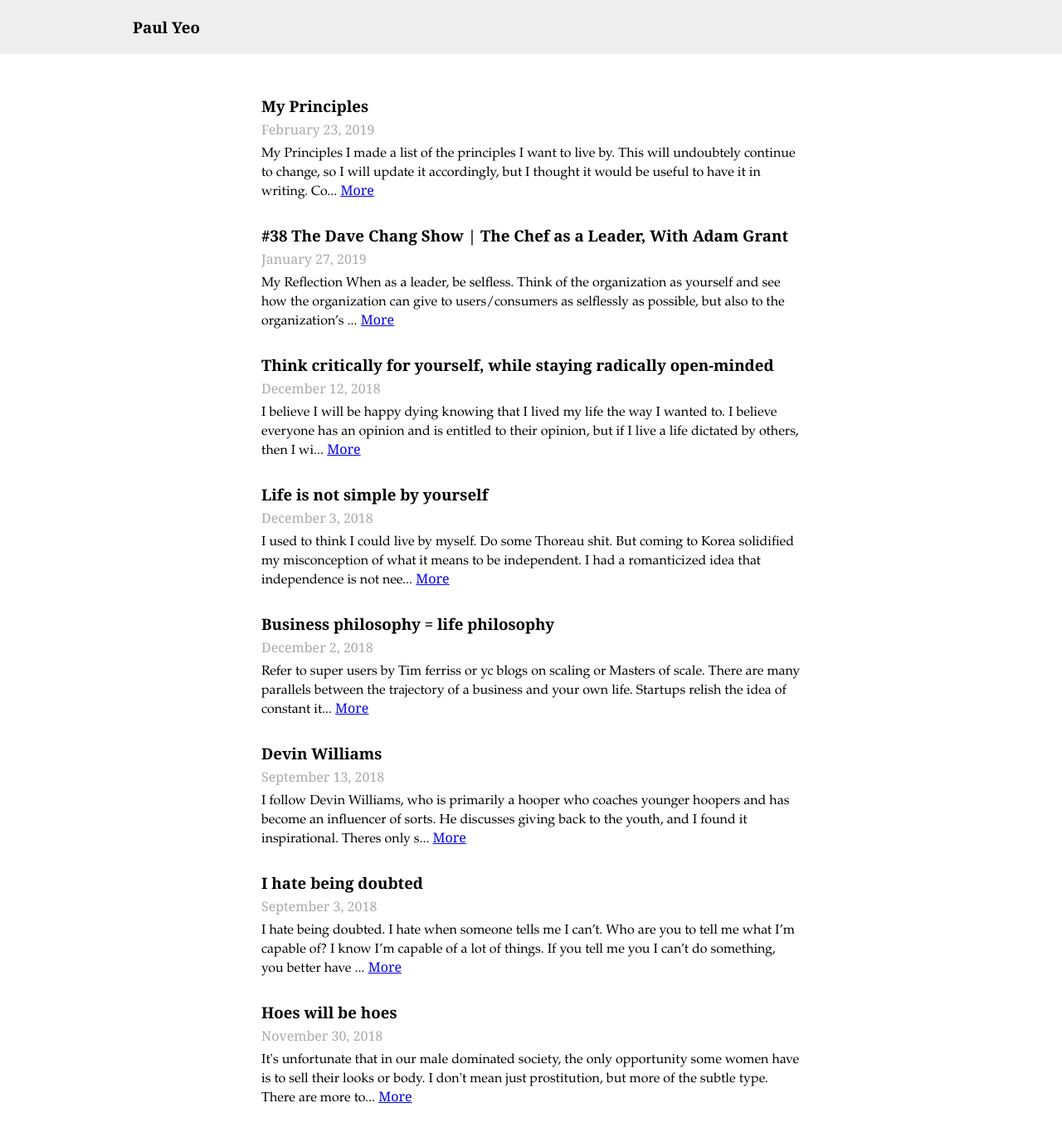
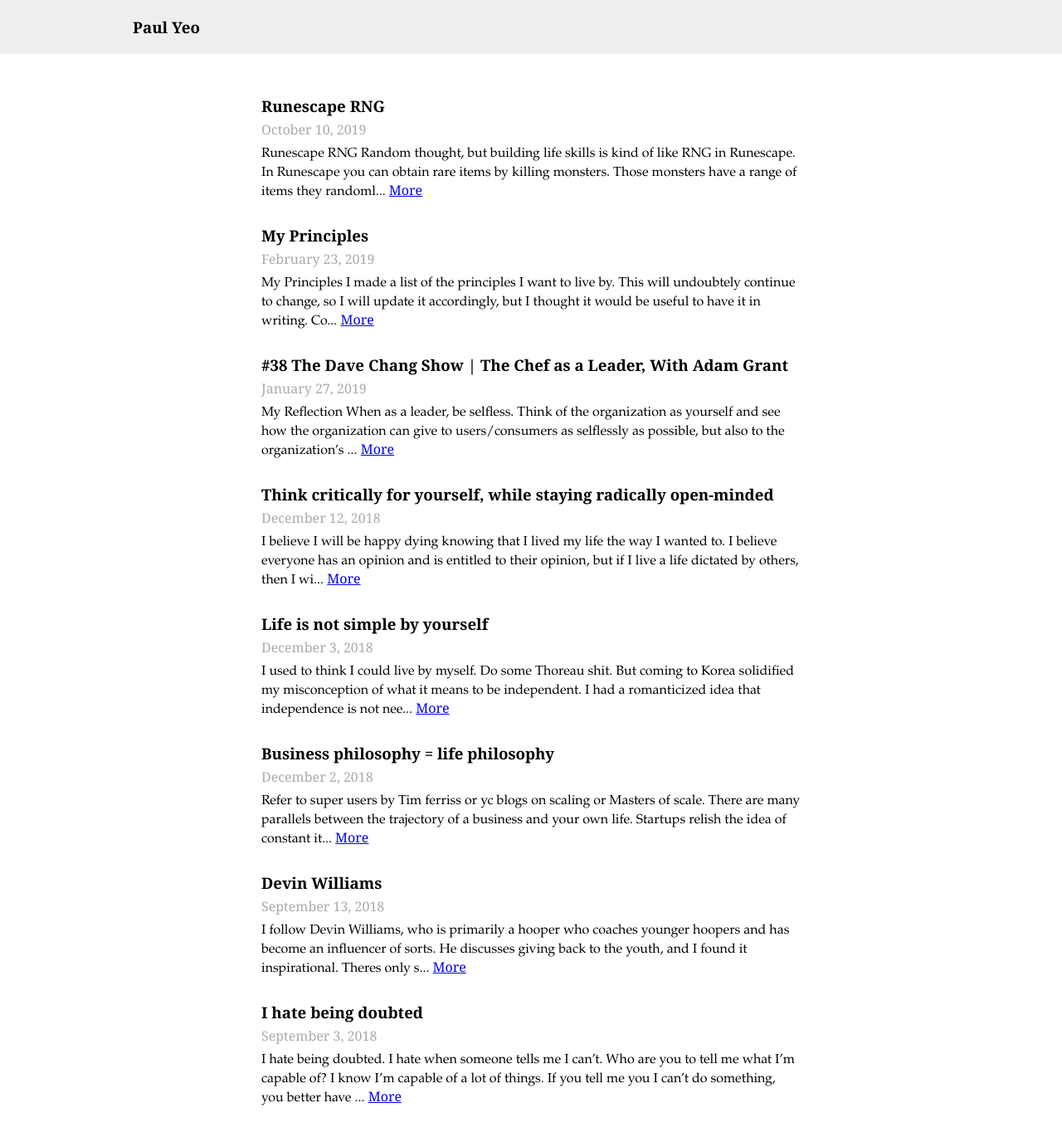
Before and after one commit to paulyeo21/paulyeo.com, a React app: page / in a window 1280 px wide. Shown: the top 1370 px of the page at 83% size. Built offline with nearby package versions, Linux system fonts and the light colour scheme.

Commit message:
Add new article, remove 'h will be h'

```diff
--- a/src/components/HomePageArticleContainer.js
+++ b/src/components/HomePageArticleContainer.js
@@ -1,7 +1,7 @@
 import React, { Component } from "react";
 import { render } from "react-dom";
 import HomePageArticleBlob from "./HomePageArticleBlob.js";
-import articles from "../data/articles.json";
+import articles from "../data/articles.js";
 
 export default class HomePageArticleContainer extends Component {
   render() {
--- a/src/components/Routes.js
+++ b/src/components/Routes.js
@@ -3,7 +3,7 @@ import { render } from "react-dom";
 import { Switch, Route } from "react-router-dom";
 import Article from "./Article";
 import HomePage from "./HomePage";
-import articles from "../data/articles.json";
+import articles from "../data/articles.js";
 import { generateHandle } from "../helpers/articleHelpers.js";
 
 export default class Routes extends Component {
--- a/src/data/articles.json
+++ b/src/data/articles.js
@@ -1,4 +1,10 @@
-[
+const data = [
+  {
+    "id": 9,
+    "title": "Runescape RNG",
+    "date": "October 10, 2019",
+    "body": "<b>Runescape RNG</b><p>Random thought, but building life skills is kind of like RNG in Runescape. In Runescape you can obtain rare items by killing monsters. Those monsters have a range of items they randomly drop. The more rare items drop at less frequent rates while common items drop frequently. The probability of a drop is determined beforehand and whether you are lucky or not is referred in the gaming industry as RNG or Random Number Generator. Building life skills is sort of like that process. Talent varies person by person so learning happens at a different pace for everyone. For some they're lucky and they get a rare drop on their first 10 kills; for others, they're not so lucky and it takes them 1000 hours to play the piano.</p>"
+  },
   {
     "id": 8,
     "title": "My Principles",
@@ -41,10 +47,12 @@
     "date": "September 3, 2018",
     "body": "I hate being doubted. I hate when someone tells me I can’t. Who are you to tell me what I’m capable of? I know I’m capable of a lot of things. If you tell me you I can’t do something, you better have some good ass reasons otherwise my life’s purpose might be to prove you wrong. Magic Johnson once said he loved to prove others wrong. I feel the same way. When I’m slighted I do an internal argument. I think through why that person is slighting me. And I think through why they’re wrong for slighting me. And usually it ends with frustration, but ultimately helps me reason through my emotions and motivates me to do better, to do more."
   },
-  {
-    "id": 1,
-    "title": "Hoes will be hoes",
-    "date": "November 30, 2018",
-    "body": "It's unfortunate that in our male dominated society, the only opportunity some women have is to sell their looks or body. I don't mean just prostitution, but more of the subtle type. There are more to hoes than booty shaking mamas. There are people in general regardless of gender who profit off their looks. Whether that is as simple as a first impression in an interview or as complicated as a marriage founded on appearance. This is not a judgment piece; more of a realization from having had the luxury of being on both sides of the transaction. Be self-sufficient and don't let anybody dictate your life entirely. It's pretty obvious, but if you realize that you are a hoe who has pinned his whole identity on appearance, don't be surprised for that day when you sag and wither and everyone who showed up before because you were pretty, don't treat you the same."
-  }
-]
+  // {
+  //   "id": 1,
+  //   "title": "Hoes will be hoes",
+  //   "date": "November 30, 2018",
+  //   "body": "It's unfortunate that in our male dominated society, the only opportunity some women have is to sell their looks or body. I don't mean just prostitution, but more of the subtle type. There are more to hoes than booty shaking mamas. There are people in general regardless of gender who profit off their looks. Whether that is as simple as a first impression in an interview or as complicated as a marriage founded on appearance. This is not a judgment piece; more of a realization from having had the luxury of being on both sides of the transaction. Be self-sufficient and don't let anybody dictate your life entirely. It's pretty obvious, but if you realize that you are a hoe who has pinned his whole identity on appearance, don't be surprised for that day when you sag and wither and everyone who showed up before because you were pretty, don't treat you the same."
+  // }
+];
+
+export default data;
```
Also changed, not shown: 1 other file (tests, documents, lock files or other folders).
